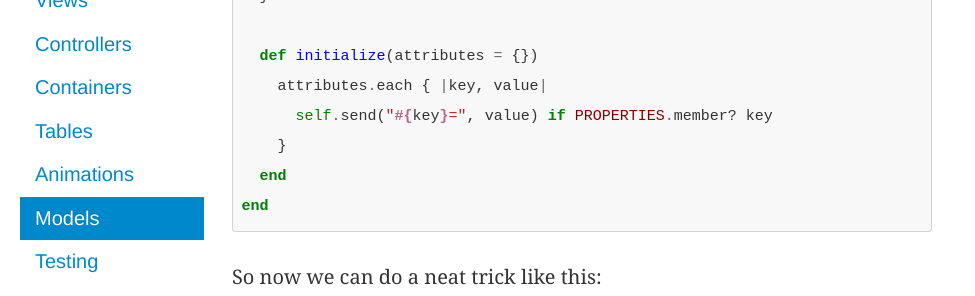
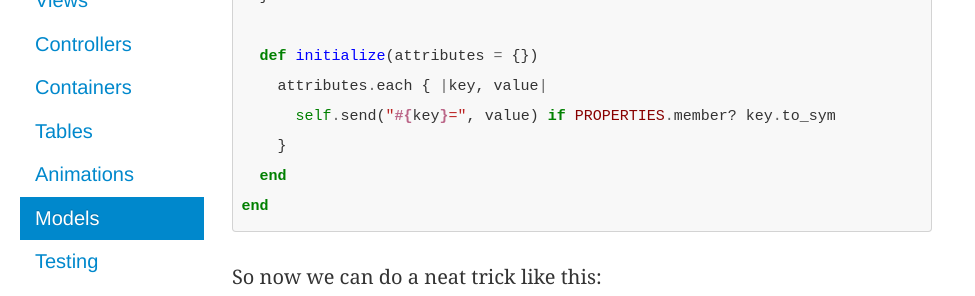
Before and after one commit to clayallsopp/rubymotion-tutorial, a Jekyll site: the page 7-models/index.html, which Jekyll copies as it is, in a window 1280 px wide and 900 px high, scrolled down 1288 px. Shown: the part 152-448 px from the top of the window, without its empty margins (0-975 px from the left). Built offline with Jekyll 4.4.1, drawn with Linux system fonts in a browser that asks for light colours; nearby versions of some CDN libraries; Markdown is read by kramdown in place of the engine named in the settings; comment, search, counter and statistics services are not loaded.

Commit message:
bug fix on conditional statement
    if PROPERTIES.member? key

becomes

    if PROPERTIES.member? key.to_sym

to fix a bug where if the hash provided to Object.new contains String keys, the instance variables are not actually set on the Object. (i.e. the conditional statement requires Symbols, and doesn't recognise Strings). This is important when e.g. Object.new(json_from_server)

```diff
--- a/7-models/index.html
+++ b/7-models/index.html
@@ -142,7 +142,7 @@
 
   <span class="k">def</span> <span class="nf">initialize</span><span class="p">(</span><span class="n">attributes</span> <span class="o">=</span> <span class="p">{})</span>
     <span class="n">attributes</span><span class="o">.</span><span class="n">each</span> <span class="p">{</span> <span class="o">|</span><span class="n">key</span><span class="p">,</span> <span class="n">value</span><span class="o">|</span>
-      <span class="nb">self</span><span class="o">.</span><span class="n">send</span><span class="p">(</span><span class="s2">&quot;</span><span class="si">#{</span><span class="n">key</span><span class="si">}</span><span class="s2">=&quot;</span><span class="p">,</span> <span class="n">value</span><span class="p">)</span> <span class="k">if</span> <span class="no">PROPERTIES</span><span class="o">.</span><span class="n">member?</span> <span class="n">key</span>
+      <span class="nb">self</span><span class="o">.</span><span class="n">send</span><span class="p">(</span><span class="s2">&quot;</span><span class="si">#{</span><span class="n">key</span><span class="si">}</span><span class="s2">=&quot;</span><span class="p">,</span> <span class="n">value</span><span class="p">)</span> <span class="k">if</span> <span class="no">PROPERTIES</span><span class="o">.</span><span class="n">member?</span> <span class="n">key<span class="o">.</span><span class="n">to_sym</span></span>
     <span class="p">}</span>
   <span class="k">end</span>
 <span class="k">end</span>
```
